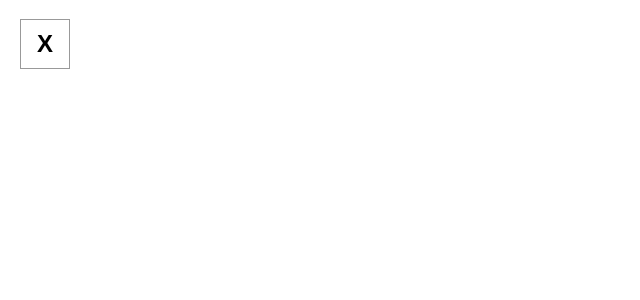
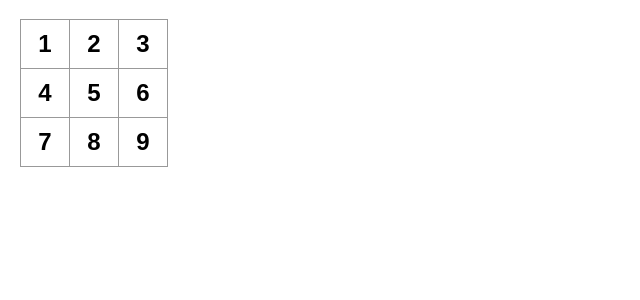
Before and after one commit to alexjshin/tictactoe, a React (Create React App) app: page / in a window 1280 px wide. Shown: the top 300 px of the page, without its empty margins (0-640 px from the left). Built offline with nearby package versions, Linux system fonts and the light colour scheme.

Commit message:
created game board

```diff
--- a/src/App.js
+++ b/src/App.js
@@ -1,8 +1,30 @@
 import logo from './logo.svg';
 import './App.css';
 
-function square() {
-  return <button className = "square">X</button>
+function Square({value}){
+  return <button className='square'>{value}</button>
 }
 
-export default square;
+function Board() {
+  return (
+    <>
+      <div className='board-row'>
+        <Square value="1"/>
+        <Square value="2"/>
+        <Square value="3"/>
+      </div>
+      <div className='board-row'>
+        <Square value="4"/>
+        <Square value="5"/>
+        <Square value="6"/>
+      </div>
+      <div className='board-row'>
+        <Square value="7"/>
+        <Square value="8"/>
+        <Square value="9"/>
+      </div>
+    </>
+  );
+}
+
+export default Board;
```
